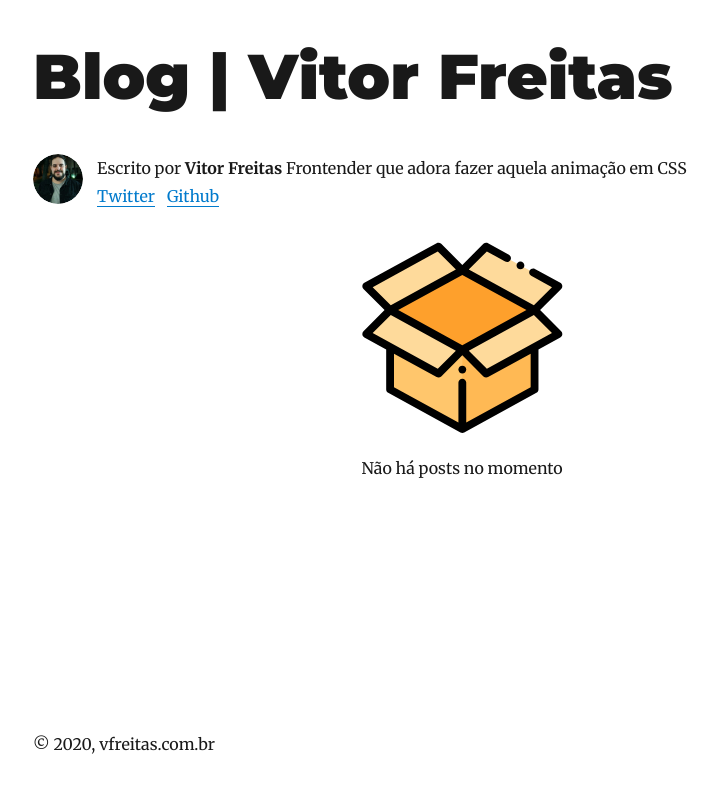
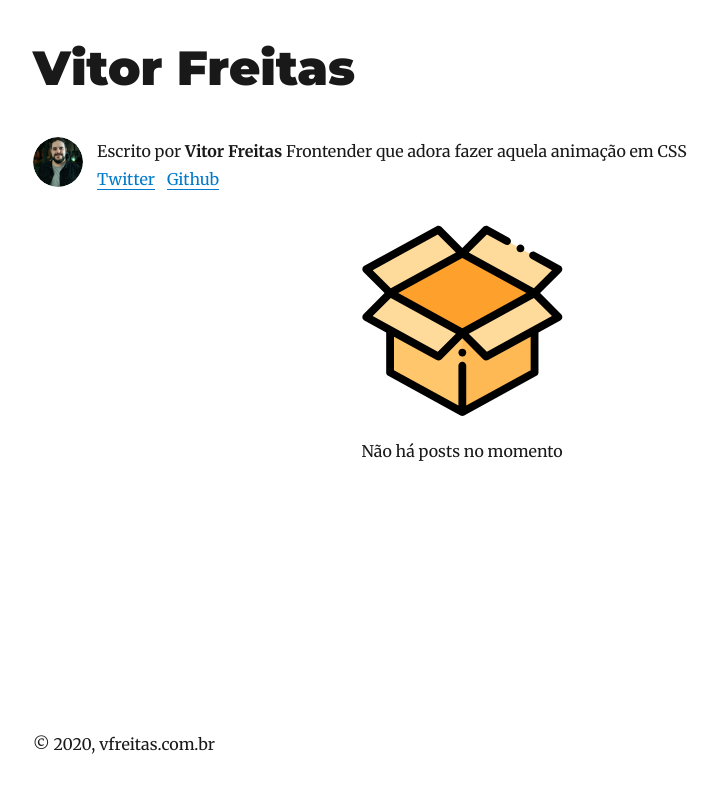
Before and after one commit to vfreitas-/vfreitas-.github.io, a Gatsby site: page / in a window 1280 px wide. Shown: the whole page, without its empty margins (178-896 px from the left). Built offline with nearby package versions, Linux system fonts and the light colour scheme; Gatsby itself is replaced by a stand-in of ours; some packages are replaced by stand-ins of ours.

Commit message:
feat(config): improve some values and pages titles

```diff
--- a/gatsby-config.js
+++ b/gatsby-config.js
@@ -1,12 +1,12 @@
 module.exports = {
   siteMetadata: {
-    title: `Blog | Vitor Freitas`,
+    title: `Vitor Freitas`,
     author: {
       name: `Vitor Freitas`,
       summary: `Frontender que adora fazer aquela animação em CSS`,
     },
     description: `Um blog de um desenvolvedor Front End, sobre Javascript, HTML, CSS e todo o seu ecosistema.`,
-    siteUrl: `https://gatsby-starter-blog-demo.netlify.app/`,
+    siteUrl: `https://vfreitas.com.br`,
     social: {
       twitter: `vfreitasb_`,
       github: `vfreitas-`,
@@ -62,11 +62,11 @@ module.exports = {
     {
       resolve: `gatsby-plugin-manifest`,
       options: {
-        name: `Gatsby Starter Blog`,
-        short_name: `GatsbyJS`,
+        name: `Blog | Vitor Freitas`,
+        short_name: `Vitor Freitas`,
         start_url: `/`,
         background_color: `#ffffff`,
-        theme_color: `#663399`,
+        theme_color: `#0088ff`,
         display: `minimal-ui`,
         icon: `content/assets/gatsby-icon.png`,
       },
--- a/src/components/layout.js
+++ b/src/components/layout.js
@@ -11,7 +11,7 @@ const Layout = ({ location, title, children }) => {
     header = (
       <h1
         style={{
-          ...scale(1.5),
+          fontSize: '3rem',
           marginBottom: rhythm(1.5),
           marginTop: 0,
         }}
--- a/src/pages/index.js
+++ b/src/pages/index.js
@@ -12,7 +12,7 @@ const BlogIndex = ({ data, location }) => {
 
   return (
     <Layout location={location} title={siteTitle}>
-      <SEO title="All posts" />
+      <SEO title="Home | Vitor Freitas - Front-end" />
       <Bio />
       {!posts.length && (
         <div style={{ display: 'flex', flexDirection: 'column', alignItems: 'center' }}>
--- a/src/templates/blog-post.js
+++ b/src/templates/blog-post.js
@@ -22,7 +22,7 @@ const BlogPostTemplate = ({ data, pageContext, location }) => {
   return (
     <Layout location={location} title={siteTitle}>
       <SEO
-        title={post.frontmatter.title}
+        title={`${post.frontmatter.title} | Vitor Freitas - Front-end`}
         description={post.frontmatter.description || post.excerpt}
       />
       <article>
```
